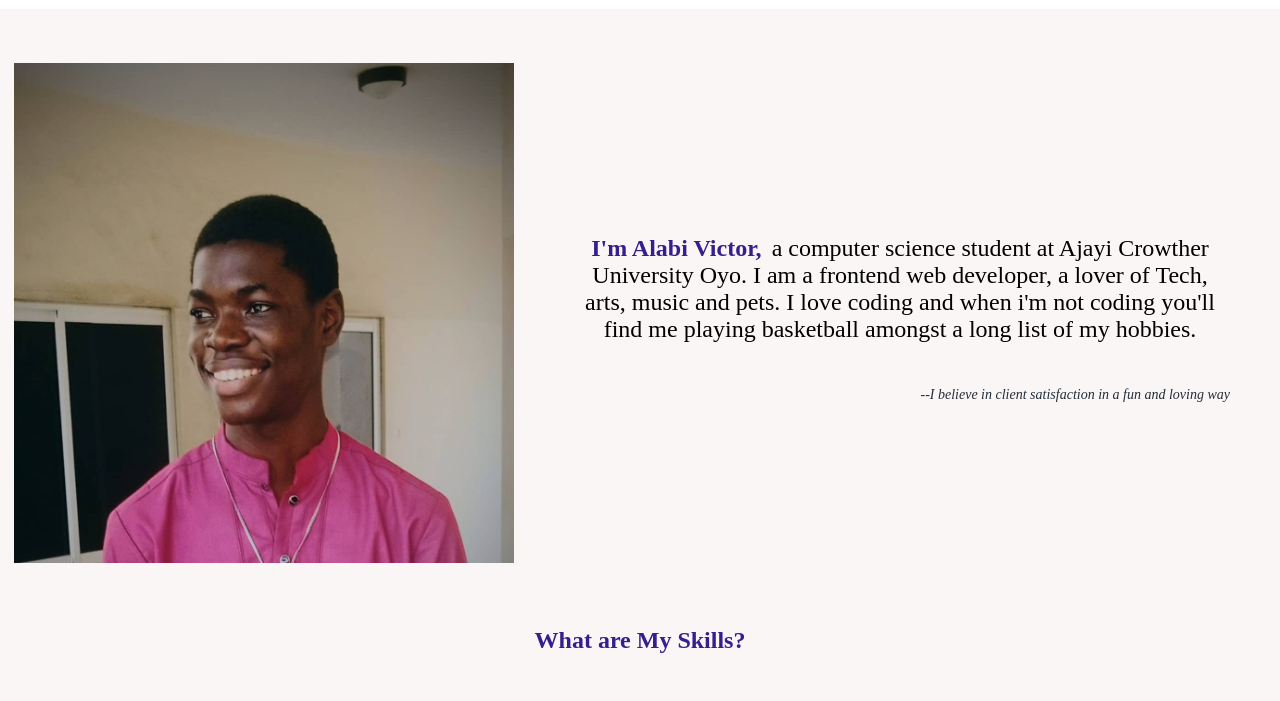
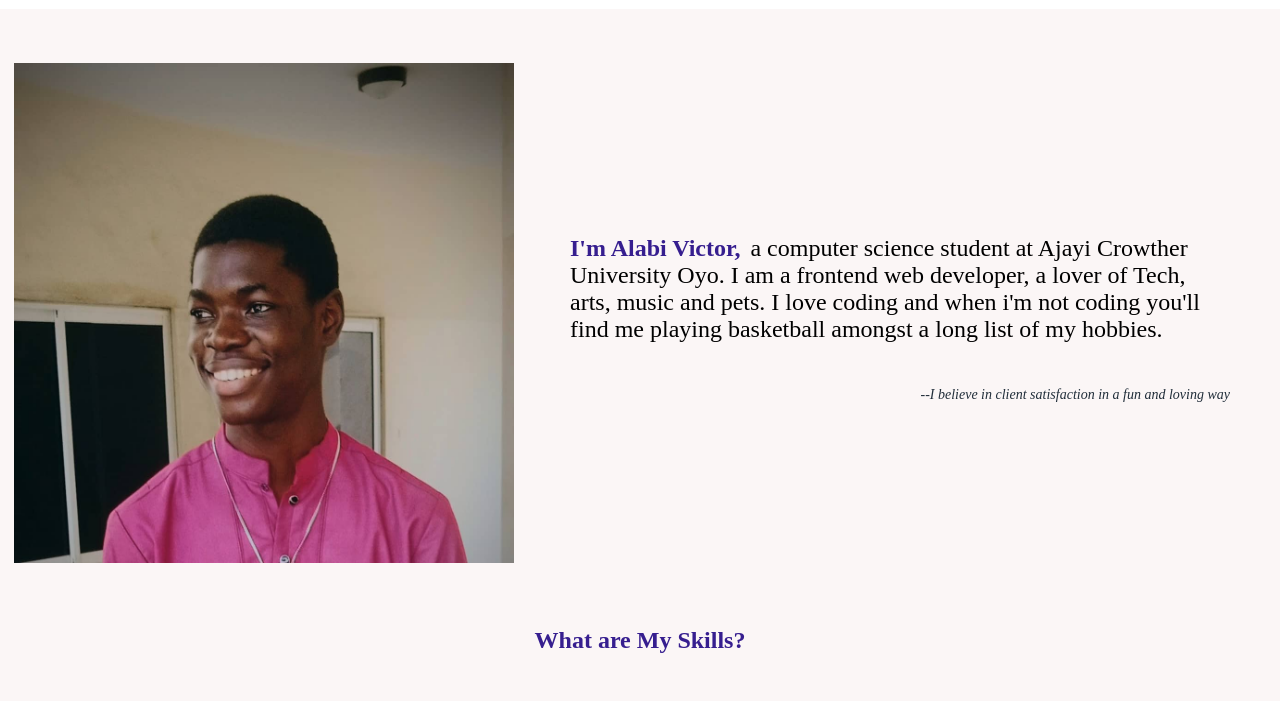
Before and after one commit to Davickyz/My-portfolio, a plain HTML site: page index.html in a window 1280 px wide. Shown: the part 78-779 px from the top of the page. Drawn offline with Linux system fonts and the light colour scheme.

Commit message:
Update styles.css

```diff
--- a/styles.css
+++ b/styles.css
@@ -52,13 +52,10 @@ header nav a:hover{
   padding: 8px;
 }
 
-#about #myinfo{
-  text-align: center;
-}
-
 #about #myinfo, #phrase{
   font-size: 16px;
   padding: 16px;
+  text-align: center;
 }
 
 #about p{
@@ -233,9 +230,12 @@ header nav a:hover{
     display: inline;
   }
 
-
   header nav{
     gap: 32px;
+  }
+
+  #about #myinfo, #phrase{
+    text-align: left;
   }
 
   #skills div{
```
